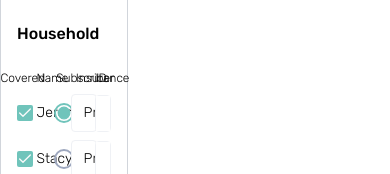
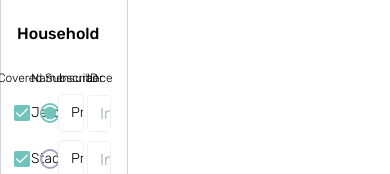
Before and after one commit to johncarmack1984/neem-interview, a Next.js app: page / in a window 390 px wide. Shown: the part 670-844 px from the top of the page. Built offline with nearby package versions, Linux system fonts and the light colour scheme.

Commit message:
Update grid layout and responsiveness in Form component

```diff
--- a/components/Form.tsx
+++ b/components/Form.tsx
@@ -109,7 +109,7 @@ function Form() {
           value={subscriber.toString()}
           onValueChange={(e) => setSubscriber(parseInt(e))}
         >
-          <div className="grid grid-cols-5 gap-x-1 gap-y-2 text-left text-xs font-light md:gap-4">
+          <div className="grid grid-cols-7 gap-x-1 gap-y-2 text-left text-xs font-light md:gap-4">
             <div className="flex items-center justify-center">
               <span className="mr-1">Covered</span>
               <TooltipProvider>
@@ -125,8 +125,8 @@ function Form() {
             </div>
             <div>Name</div>
             <div className="text-center">Subscriber</div>
-            <div>Insurance</div>
-            <div>ID</div>
+            <div className="col-span-2">Insurance</div>
+            <div className="col-span-2">ID</div>
             {household.map((member, i) => (
               <HouseholdMember key={i} index={i} member={member} />
             ))}
--- a/components/household-member.tsx
+++ b/components/household-member.tsx
@@ -41,7 +41,7 @@ const HouseholdMember = ({
         <Avatar
           className={cn(
             member.faveColor,
-            "hidden rounded-full p-1 text-xs text-white sm:inline",
+            "hidden rounded-full p-1 text-xs text-white md:inline",
           )}
         >
           <AvatarFallback>{initials}</AvatarFallback>
@@ -49,7 +49,7 @@ const HouseholdMember = ({
         <span className="text-sm font-light capitalize md:whitespace-nowrap">
           {firstName} <span className="hidden md:inline">{lastName}</span>
         </span>
-        <span className="hidden text-sm text-zinc-500 dark:text-zinc-400 md:inline">
+        <span className="hidden text-sm text-zinc-500 dark:text-zinc-400 lg:inline">
           ({member.preferredName})
         </span>
       </div>
@@ -57,7 +57,7 @@ const HouseholdMember = ({
         value={index.toString()}
         className="self-center justify-self-center border-2 border-border text-center data-[state=checked]:border-[#70C4BB] data-[state=checked]:text-[#70C4BB]"
       />
-      <div className="flex items-center justify-center">
+      <div className="col-span-2 flex items-center justify-center">
         <Select
           value={insurance}
           disabled={member.dependent}
@@ -80,7 +80,7 @@ const HouseholdMember = ({
           </SelectContent>
         </Select>
       </div>
-      <div className="flex items-center justify-center">
+      <div className="col-span-2 flex items-center justify-center ">
         <Input
           placeholder={member.dependent ? "" : "Ins. ID/SSN"}
           disabled={member.dependent}
```
